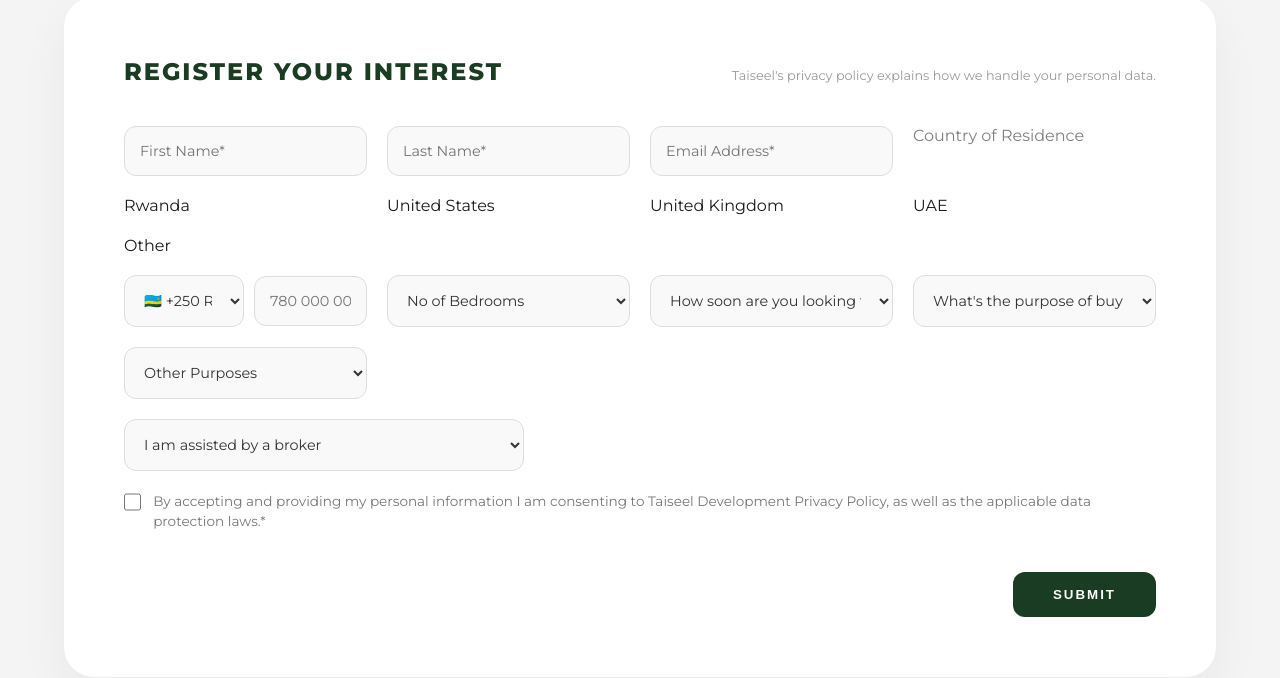
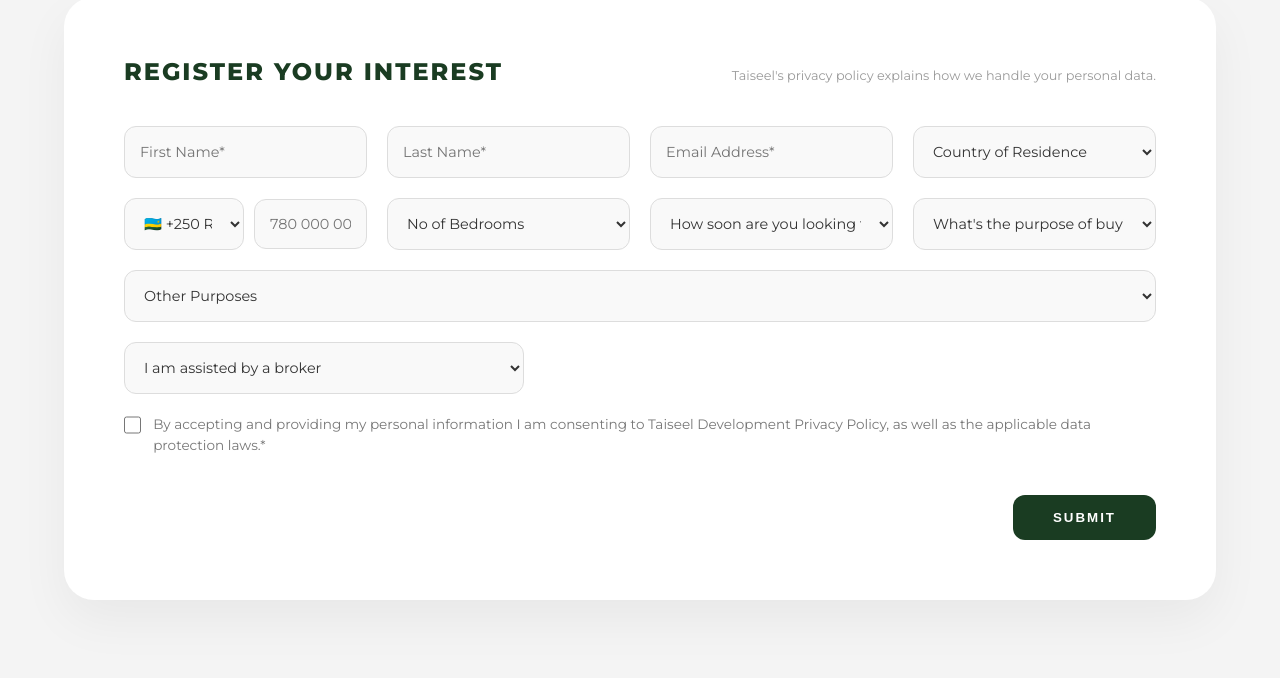
Before and after one commit to Onielq/Taiseeldevelopment, a website: page code3.html in a window 1280 px wide. Shown: the part 4940-5618 px from the top of the page. Drawn offline with nearby package versions, Linux system fonts and the light colour scheme.

Commit message:
Update code3.html

```diff
--- a/code3.html
+++ b/code3.html
@@ -2071,7 +2071,7 @@
                     <input type="text" placeholder="Last Name*" required>
                     <input type="email" placeholder="Email Address*" required>
 
-                    </select>
+                    <select title="country of residence">
                         <option value="" disabled selected>Country of Residence</option>
                         <option value="RW">Rwanda</option>
                         <option value="US">United States</option>
```
Lines whose indentation alone changed are shown as unchanged.
